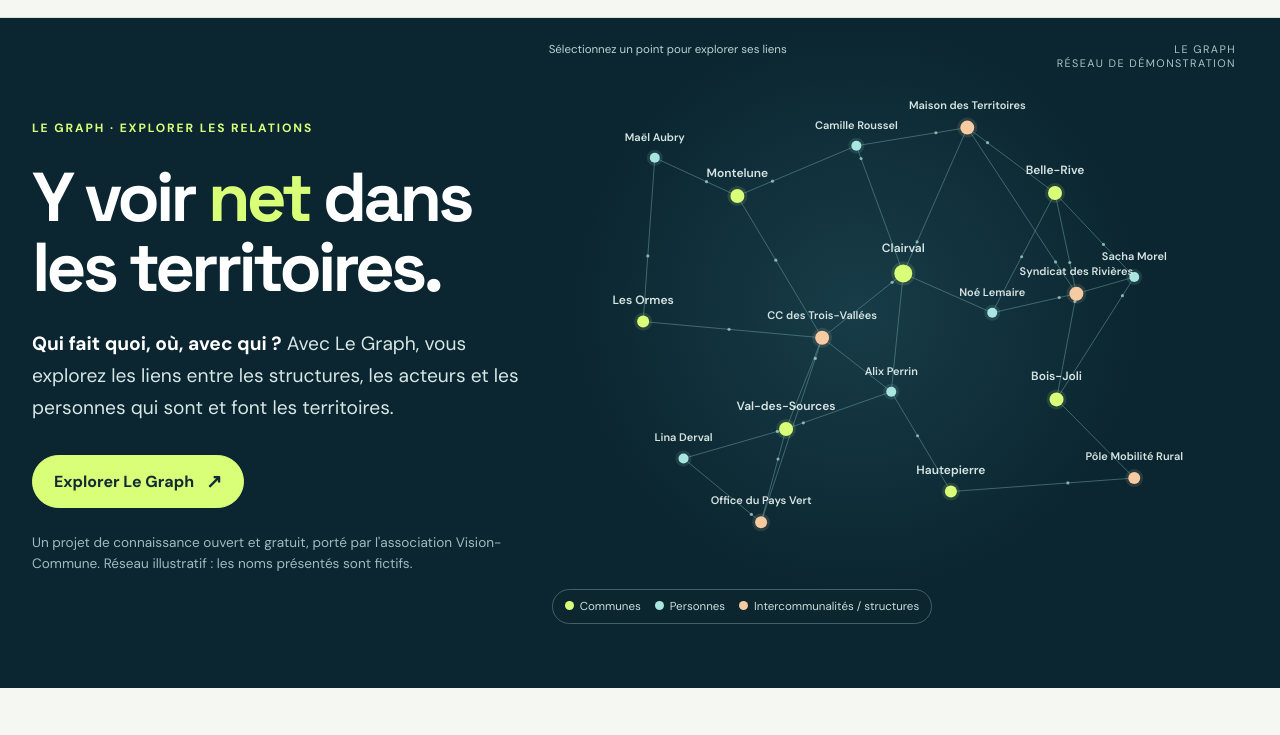
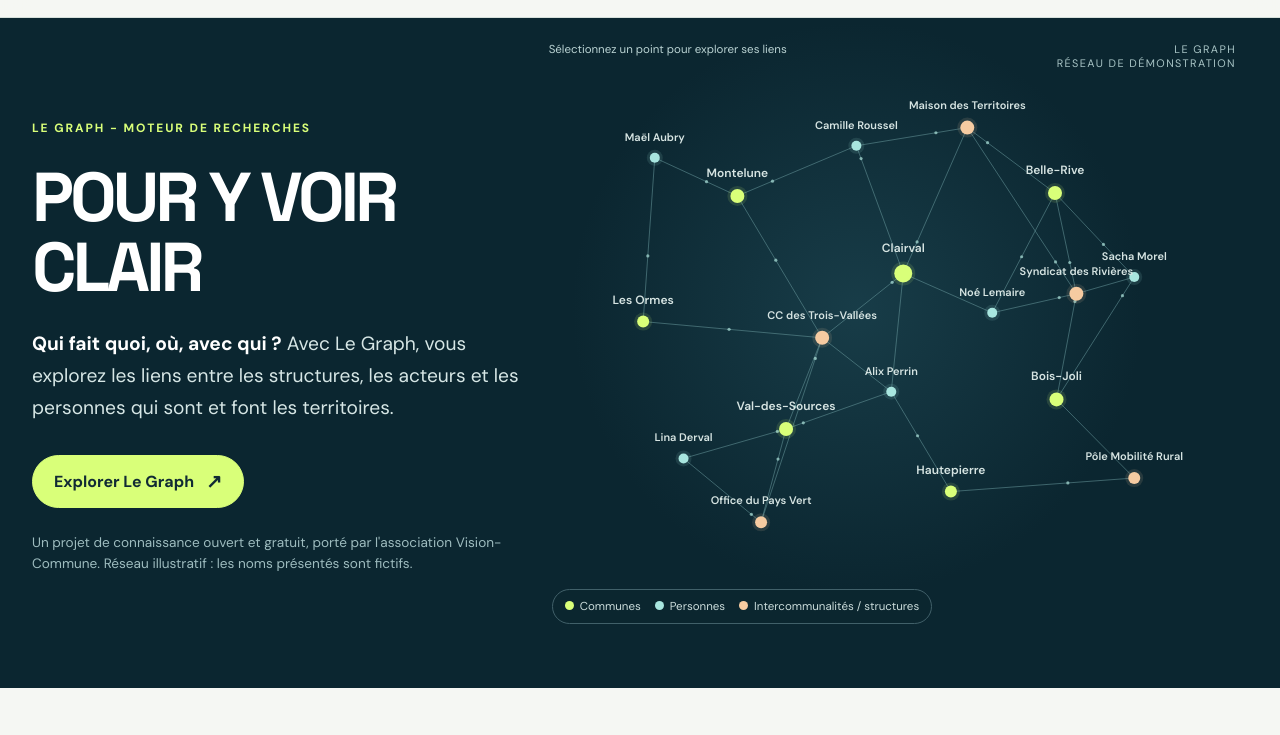
Before and after one commit to vision-commune/vision-commune-web, a plain HTML site: page index.html in a window 1280 px wide. Shown: the part 65-800 px from the top of the page. Drawn offline with Linux system fonts and the light colour scheme.

Commit message:
Mettre à jour le titre du Hero Le Graph

```diff
--- a/index.html
+++ b/index.html
@@ -27,8 +27,8 @@ header{position:sticky;top:0;z-index:30;background:#f5f7f3ed;backdrop-filter:blu
 <section class="hero" id="accueil" aria-labelledby="hero-title">
 <div class="shell hero-layout">
 <div class="hero-copy">
-<div class="eyebrow">Le Graph · Explorer les relations</div>
-<h1 id="hero-title">Y voir <em>net</em> dans les territoires.</h1>
+<div class="eyebrow">LE GRAPH - MOTEUR DE RECHERCHES</div>
+<h1 id="hero-title">POUR Y VOIR CLAIR</h1>
 <p class="lead"><strong>Qui fait quoi, où, avec qui ?</strong> Avec Le Graph, vous explorez les liens entre les structures, les acteurs et les personnes qui sont et font les territoires.</p>
 <div class="hero-actions"><button class="button light" id="explore">Explorer Le Graph <span class="arrow" aria-hidden="true">↗</span></button></div>
 <p class="quiet">Un projet de connaissance ouvert et gratuit, porté par l'association Vision-Commune. Réseau illustratif : les noms présentés sont fictifs.</p>
```
